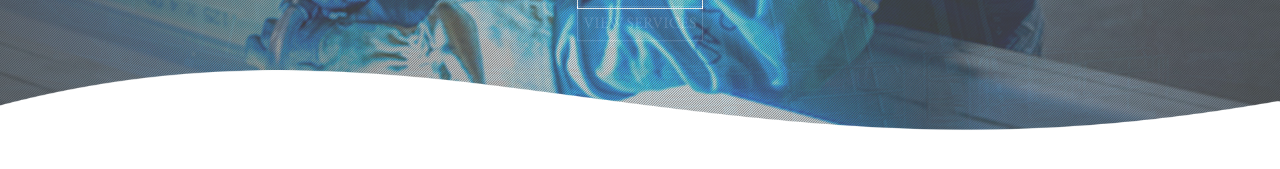
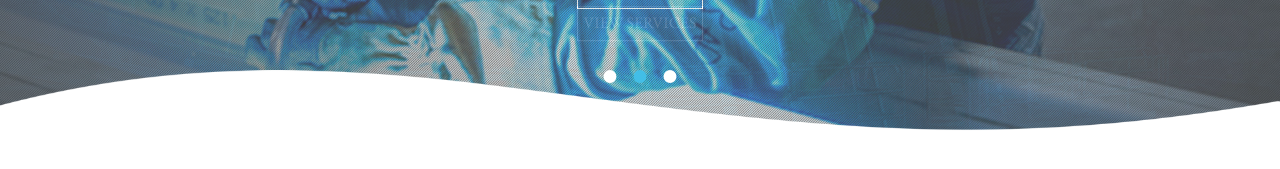
Before and after one commit to tingdeng86/vulcan_project, a React (Create React App) app: page / in a window 1280 px wide. Shown: the part 445-614 px from the top of the page. Built offline with nearby package versions, Linux system fonts and the light colour scheme.

Commit message:
add wave picture

```diff
--- a/src/components/HeaderSlider.js
+++ b/src/components/HeaderSlider.js
@@ -4,6 +4,7 @@ import slider01 from '../images/header-slider-img-01.jpg';
 import slider02 from '../images/header-slider-img-02.jpg';
 import slider03 from '../images/header-slider-img-03.jpg';
 import wave from '../images/wave-white.png'
+
 
 function HeaderSlider() {
   var settings = {
--- a/src/styles/components/_slider.scss
+++ b/src/styles/components/_slider.scss
@@ -13,7 +13,7 @@
     }
     .slick-dots{
         position: absolute;
-        bottom: em(50);
+        bottom: em(100);
         display: block;
         width: 100%;
         padding: 10;
@@ -37,7 +37,7 @@
         bottom: 0;
         img{
             object-fit: cover;
-            object-position: 100% 0%;
+            // min-width: 900px;
 
         }
 
```
